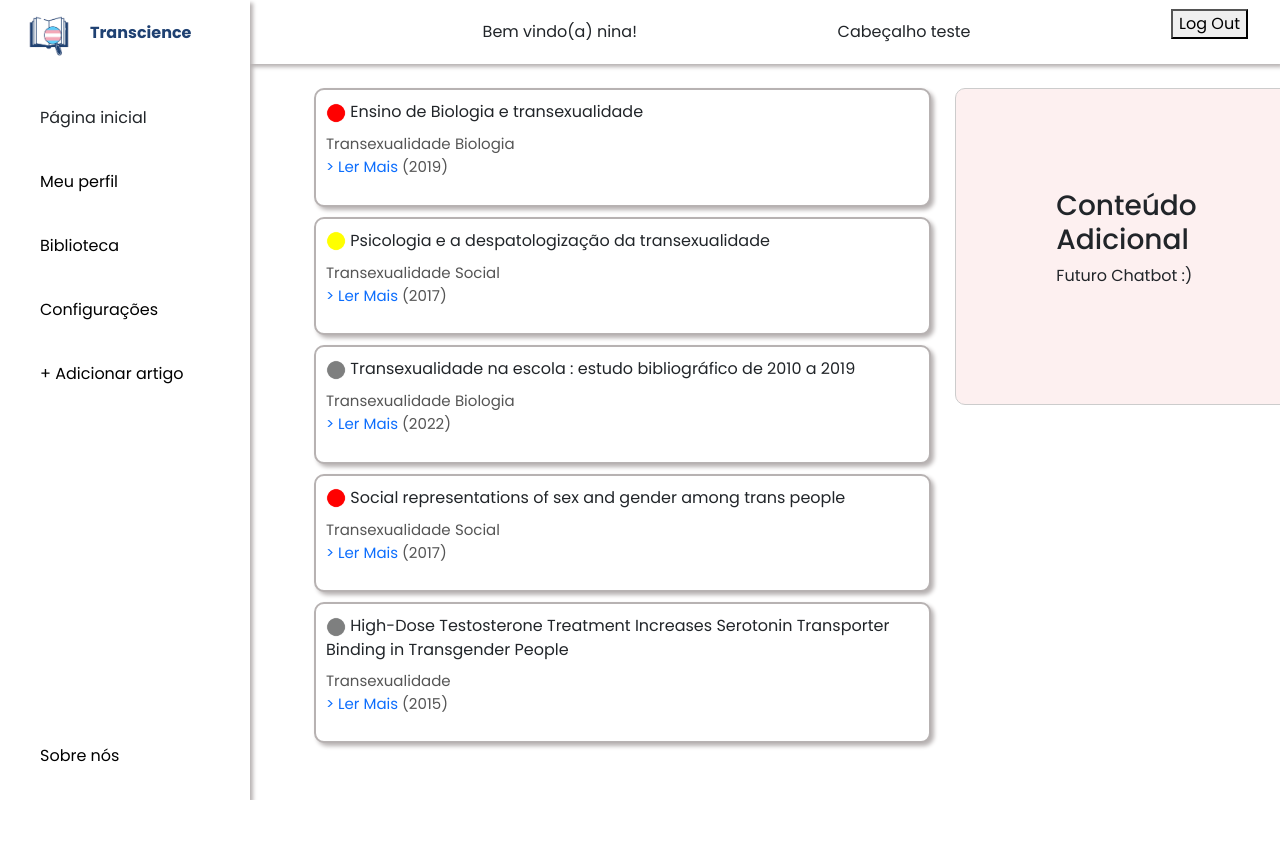
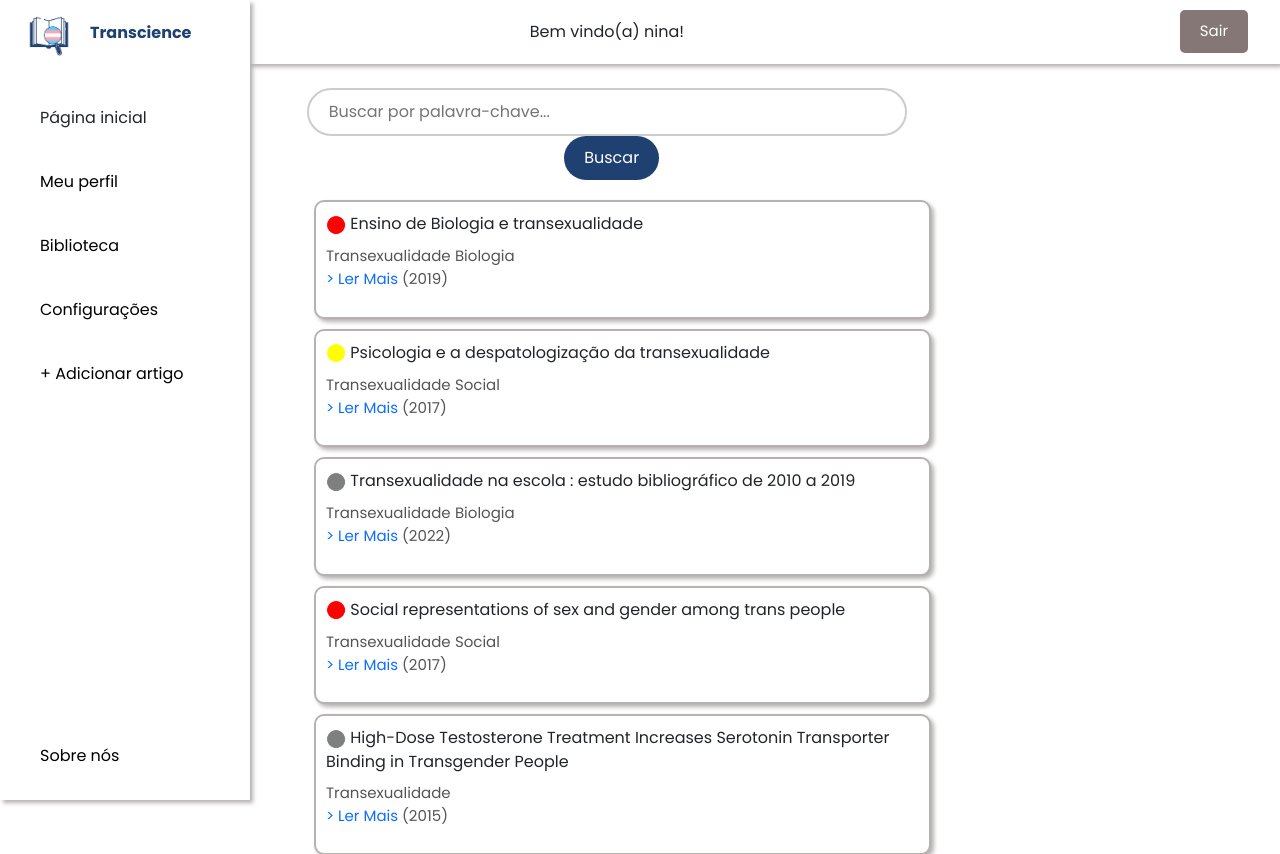
Before and after one commit to sabrinantunesoares/transcience, a Django app: page /biblioteca/index/ in a window 1280 px wide. Shown: the top 854 px of the page. Before the commit the page ends 800 px from the top, so only its background shows below. Run offline with Django 5.2, Linux system fonts and the light colour scheme; a user stored in the database is signed in; data comes from the database, SQL or seed files in the repository; both versions use the stored data as it was after the commit; some libraries are stand-ins or nearby versions.

Commit message:
Estilo barra pesquisa, inicio cadastro artigos

```diff
--- a/biblioteca/models.py
+++ b/biblioteca/models.py
@@ -82,16 +82,15 @@ class Artigo(models.Model):
     palavras_chave = models.ManyToManyField(PalavraChave, related_name='artigos')
     usuario = models.ManyToManyField(Usuarios, related_name='artigos')
 
-    def __str__(self):
-        return self.titulo
-
-
-    titulo = models.CharField(max_length=200)
-    link = models.CharField(max_length=255)
+    def novoArtigo(self, titulo=None, **extra_fields):
+        extra_fields.setdefault("is_staff", False)
+        extra_fields.setdefault("is_superuser", False)
+        return self.novoArtigo(titulo, **extra_fields)
 
 
     def __str__(self):
         return self.titulo
+
 
 
 class Favorito(models.Model):
--- a/biblioteca/static/biblioteca/style.css
+++ b/biblioteca/static/biblioteca/style.css
@@ -153,6 +153,7 @@ a {
 
 .nav_link:hover {
     color: #1F4172;
+    transform: scale(1.1);
 }
 
 .nav_icon {
@@ -253,9 +254,9 @@ a {
 
 
     .additional-container {
-        border: 1px solid #ccc;
+
         padding: 100px;
-        background-color: #FDF0F0;
+
         border-radius: 10px;
         margin-bottom: 20px;
         position: fixed
@@ -284,4 +285,93 @@ a {
         margin-top: 2rem;
     }
 
+    .search-bar {
+        margin-bottom: 20px;
+    }
+
+    .input-group .form-control {
+        border-radius: 0;
+    }
+
+    .input-group .btn {
+        border-radius: 0;
+    }
+
+    .search-container {
+        margin-bottom: 20px;
+        text-align: center;
+      }
+
+      .search-input {
+        width: 80%;
+        padding: 10px;
+        font-size: 16px;
+      }
+
+      .search-button {
+        padding: 10px 20px;
+        font-size: 16px;
+        cursor: pointer;
+      }
+
+
+
+    .search-input {
+        padding: 10px 20px;
+        font-size: 16px;
+        width: 600px;
+        border: 2px solid #ccc;
+        border-radius: 25px;
+        outline: none;
+        transition: border-color 0.3s;
+
+    }
+
+    /* Efeito de foco no input */
+    .search-input:focus {
+        border-color: #4A90E2; /* Cor azul */
+    }
+
+    /* Estilo do botão de busca */
+    .search-button {
+        background-color: #1F4172;
+        color: white;
+        font-size: 16px;
+        border: none;
+        border-radius: 25px;
+        padding: 10px 20px;
+        margin-left: 10px;
+        cursor: pointer;
+        transition: background-color 0.3s, transform 0.2s;
+    }
+
+    /* Efeito de hover no botão */
+    .search-button:hover {
+        background-color: #357ABD;
+        transform: scale(1.05);
+    }
+
+    /* Efeito de foco no botão */
+    .search-button:focus {
+        outline: none;
+    }
+
+    .logout-button {
+        background-color: #847776; /* Cor de fundo vermelha */
+        color: white; /* Cor do texto branca */
+        border: none; /* Remove a borda */
+        padding: 10px 20px; /* Adiciona espaçamento interno */
+        font-size: 15px; /* Define o tamanho da fonte */
+        cursor: pointer; /* Muda o cursor para indicar que é clicável */
+        border-radius: 5px; /* Adiciona bordas arredondadas */
+        transition: background-color 0.3s ease; /* Transição suave para a cor de fundo */
+        margin-top: 15px;
+        transition: background-color 0.3s, transform 0.2s;
+    }
+
+    .logout-button:hover {
+        background-color: #d32f2f;
+        transform: scale(1.05);
+    }
+
 }
--- a/biblioteca/templates/biblioteca/index.html
+++ b/biblioteca/templates/biblioteca/index.html
@@ -9,6 +9,7 @@
 <link rel="stylesheet" href="{% static 'fa/css/all.min.css' %}">
 <script src="{% static 'js/bootstrap.min.js' %}"></script>
 <link rel="stylesheet" href="{% static 'biblioteca/style.css' %}">
+<link href="fontawesome/css/all.css" rel="stylesheet">
 
 <!--Menu no topo-->
 
@@ -28,13 +29,13 @@
 
 
 
-      <a> Cabeçalho teste </a>
-
+      <a>  </a>
 
       <form action="{% url 'logout' %}" method="post">
         {% csrf_token %}
-        <button type="submit">Log Out</button>
+        <button type="submit" class="logout-button">Sair</button>
       </form>
+
 
   </header>
 
@@ -53,7 +54,7 @@
                     <span class="nav_name">Página inicial</span>
                 </a>
                 <a href="{% url 'biblioteca:perfil' %}" class="nav_link">
-                    <i class='bx bx-user nav_icon'></i>
+                  <i class="fa-solid fa-circle-user"></i>
                     <span class="nav_name">Meu perfil</span>
                 </a>
                 <a href="#" class="nav_link">
@@ -85,6 +86,13 @@
 
     <!-- Coluna de Artigos -->
     <div class="col-lg-8 col-md-12">
+
+      <div class="search-container">
+        <form method="get" action="{% url 'biblioteca:index' %}">
+          <input type="text" name="q" placeholder="Buscar por palavra-chave..." class="search-input" value="{{ request.GET.q }}">
+          <button type="submit" class="search-button">Buscar</button>
+        </form>
+      </div>
 
       <div class="artigos-container">
 
@@ -119,8 +127,8 @@
     <!-- Coluna Adicional (Container à direita) -->
     <div class="col-lg-4 col-md-12">
       <div class="additional-container">
-        <h3>Conteúdo Adicional</h3>
-        <p>Futuro Chatbot :)</p>
+        <div class="formteste">
+        </div>
       </div>
     </div>
 
--- a/biblioteca/templates/biblioteca/perfil.html
+++ b/biblioteca/templates/biblioteca/perfil.html
@@ -55,4 +55,7 @@
             <span class="nav_name">Sobre nós</span>
         </a>
     </nav>
+    <form>
+
+    </form>
 </div>
--- a/biblioteca/urls.py
+++ b/biblioteca/urls.py
@@ -10,4 +10,5 @@ urlpatterns = [
     path("login/", views.LoginView.as_view(), name="login"),
     path("cadastro_artigo/", views.Cadastro_artigoView.as_view(), name="cadastro_artigo"),
     path("perfil/", views.PerfilView.as_view(), name="perfil"),
+    path('pesquisar/', views.pesquisar_artigos, name='pesquisar_artigos'),
 ]
--- a/biblioteca/views.py
+++ b/biblioteca/views.py
@@ -48,3 +48,12 @@ class PerfilView(generic.ListView):
 
     def get_queryset(self):
         return Artigo.objects.all()
+
+def pesquisar_artigos(request):
+    query = request.GET.get('q', '')
+    if query:
+        artigos = Artigo.objects.filter(palavras_chave__nome__icontains=query)
+    else:
+        artigos = Artigo.objects.all()
+
+    return render(request, 'biblioteca/artigos.html', {'artigos': artigos})
--- a/login/urls.py
+++ b/login/urls.py
@@ -5,5 +5,7 @@ urlpatterns = [
     path('cadastro/', views.cadastro, name='cadastro'),
     path('login/', views.login, name='login'),
     path('logout/', views.logout, name='logout'),
+    path('novoArtigo/', views.novoArtigo, name='novoArtigo'),
     path('plataforma/', views.plataforma, name='plataforma'),
+
 ]
```
Also changed, not shown: biblioteca/forms.py (+22 -0 lines), biblioteca/templates/biblioteca/cadastro_artigo.html (+5 -3 lines), login/views.py (+80 -0 lines), db.sqlite3.
